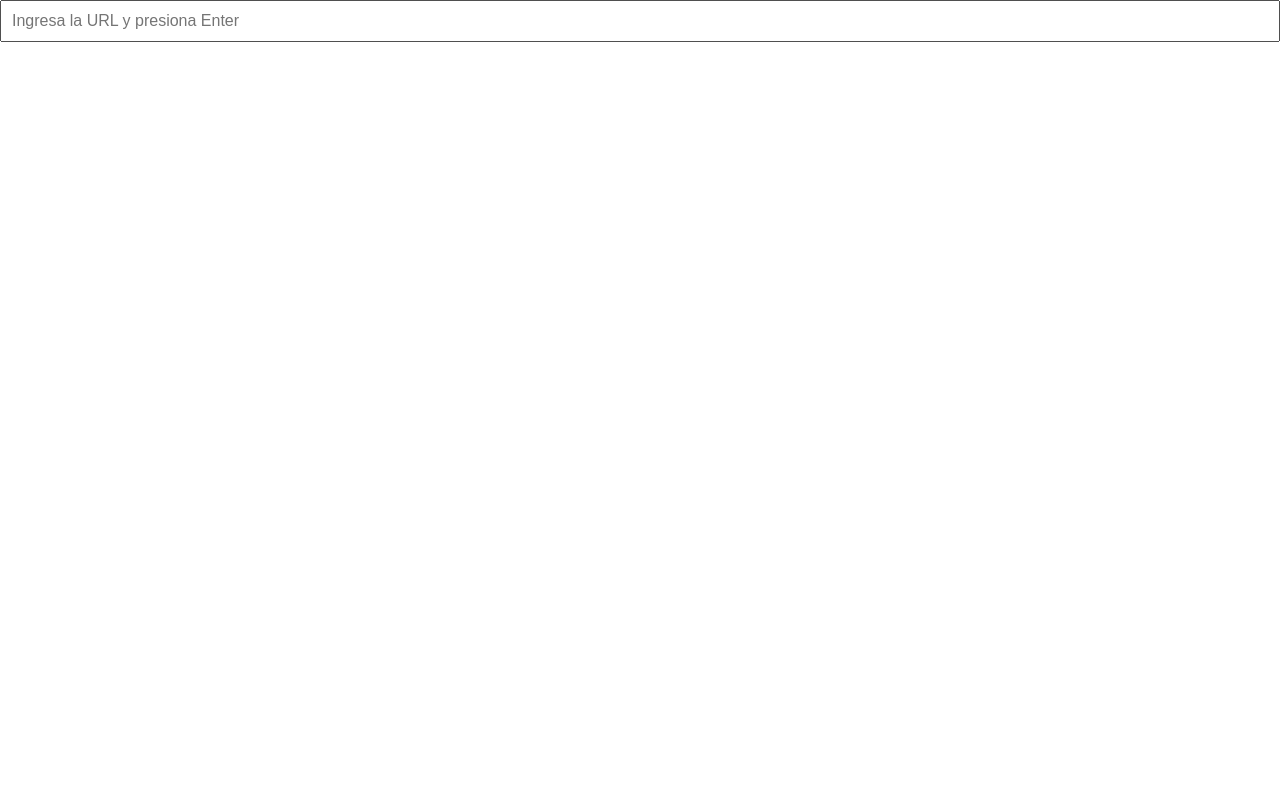
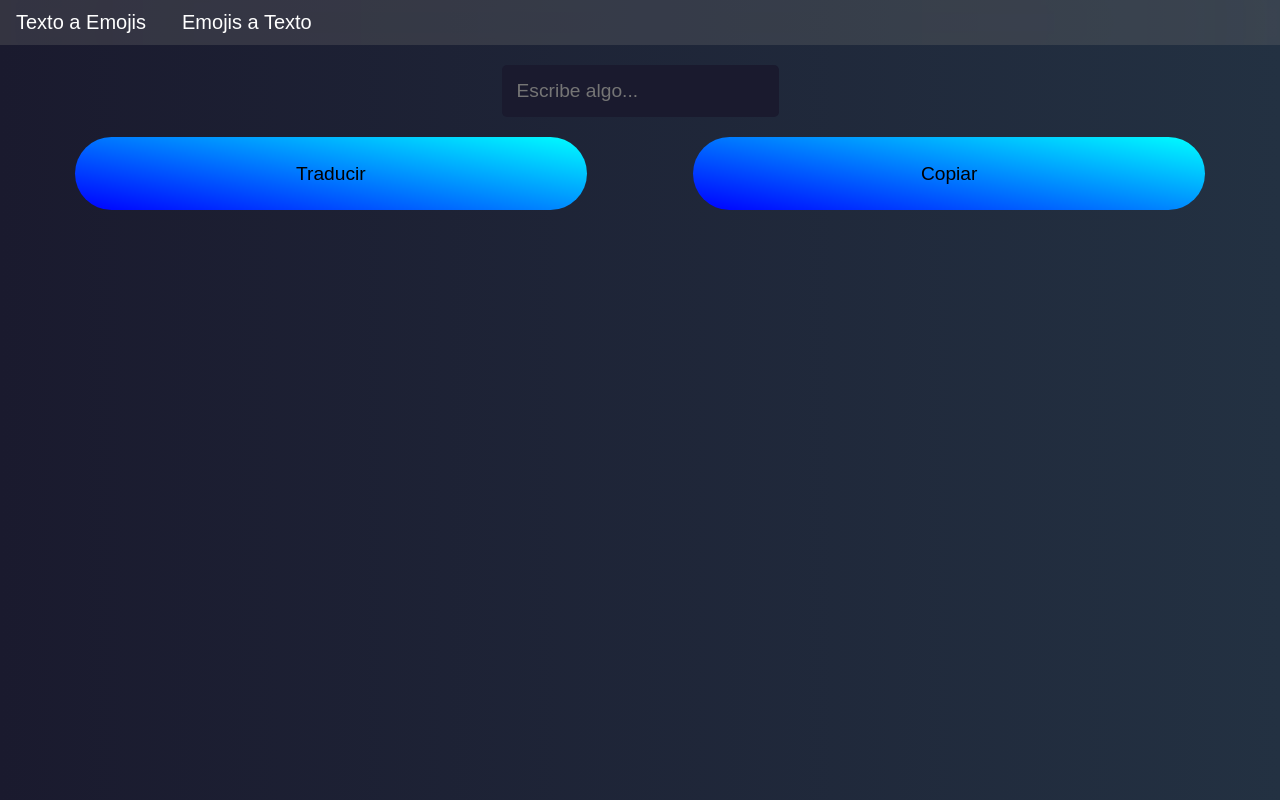
Before and after one commit to Coderhub1829/Juego, a plain HTML site: page index.html in a window 1280 px wide. Drawn offline with Linux system fonts and the light colour scheme.

Commit message:
Update index.html

```diff
--- a/index.html
+++ b/index.html
@@ -1,77 +1,185 @@
 <!DOCTYPE html>
-<html lang="es">
+<html lang="en">
 <head>
   <meta charset="UTF-8">
   <meta name="viewport" content="width=device-width, initial-scale=1.0">
-    <title>Navegador Web</title>
+
+  <link rel="icon" href="Ruizip.png">
+  <title>TraducText</title>
   <style>
     body {
+      font-family: 'Roboto', sans-serif;
+      background: linear-gradient(to right, #1a1a2e, #233142);
+      color: #c0c5ce;
+      margin: 0;
       padding: 0;
-            margin: 0;
-            overflow: hidden;
+
     }
 
-        iframe {
-            width: 100vw;
-            height: 100vh;
+    h1 {
+      font-size: 2.5em;
+      color: #45a049;
+    }
+
+
+
+    .button {
+
+      font-size: 20px;
+      background:none;
+      color: #fff;
       border: none;
+      margin: 10px;
+      border-radius: 5px;
+      cursor: pointer;
+      transition: background-color 0.3s ease;
+    }
+
+    .button:hover {
+      background:none;
+    }
+
+    #textToEmojiSection,
+    #emojiToTextSection {
+      display: none;
+      text-align: center;
     }
 
     input {
-            width: 100%;
-            padding: 10px;
-            box-sizing: border-box;
-            font-size: 16px;
-            margin-bottom: 10px;
+      padding: 15px;
+      margin-top: 20px;
+      font-size: 1.2em;
+      border:none;
+      border-radius: 5px;
+      background-color: #1a1a2e;
+      color:cyan;
+      outline: none;
     }
 
-        #resultado {
-            color: green;
+    .btn {
+      width:40vw;
+      display: inline-block;
+      font-size: 1.2em;
+      background: linear-gradient(190deg,cyan,blue);
+      padding: 2vw;
+      border-radius:10vw;
+      margin: 0 4vw;
+      border-style: none;
     }
 
-        #error {
-            color: red;
+    #emojiOutput,
+    #textOutput {
+      margin-top: 20px;
+      font-size: 2em;
+    }
+
+    #emojiCopy,
+    #textCopy {
+      margin-top: 20px;
+    }
+    .button-container{
+      width:100vw;
+      background:rgba(114,114,114,0.3);
+      backdrop-filter: blur(10vw);
+      backdrop-filter: blur(10vw);
     }
   </style>
 </head>
 <body>
 
-<input type="text" id="navegador" placeholder="Ingresa la URL y presiona Enter" onkeydown="handleKeyDown(event)">
-<div id="resultado"></div>
-<div id="error"></div>
+
+  <div class="button-container" >
+    <button class="button" onclick="showTextToEmoji()">Texto a Emojis</button>
+    <button class="button" onclick="showEmojiToText()">Emojis a Texto</button>
+  </div>
+
+  <!-- Translator from text to emojis -->
+  <div id="textToEmojiSection" style="display:block;">
+    <input type="text" id="textInput" placeholder="Escribe algo...">
+
+        <div id="emojiCopy">
+              <button class="btn"onclick="translateToEmoji()">Traducir</button>
+      <button class="btn"onclick="copyToClipboard('emojiOutput')">Copiar </button>
+    </div>
+    <div id="emojiOutput"></div>
+
+  </div>
+
+  <!-- Translator from emojis to text -->
+  <div id="emojiToTextSection">
+    <input type="text" id="emojiInput" placeholder="Pega tus emojis...">
+
+        <div id="textCopy">
+              <button class="btn"onclick="translateToText()">Traducir</button>
+      <button class="btn"onclick="copyToClipboard('textOutput')">Copiar </button>
+    </div>
+    <div id="textOutput"></div>
+
+  </div>
 
     <script>
-    const mostrarNavegador = () => {
-        let navegador = document.getElementById("navegador").value;
-        let resultado = document.getElementById("resultado");
-        let error = document.getElementById("error");
+    function showTextToEmoji() {
+      document.getElementById('textToEmojiSection').style.display = 'block';
+      document.getElementById('emojiToTextSection').style.display = 'none';
+    }
 
-        // Verificar si la URL es válida
-        if (isValidURL(navegador)) {
-            resultado.innerHTML = `<iframe src="${navegador}"></iframe>`;
-            error.innerHTML = ""; // Limpiar el mensaje de error si estaba presente
+    function showEmojiToText() {
+      document.getElementById('textToEmojiSection').style.display = 'none';
+      document.getElementById('emojiToTextSection').style.display = 'block';
+    }
+
+    const emojiMap = {
+      'a': '😊', 'b': '😃', 'c': '😁', 'd': '😎', 'e': '😍',
+      'f': '🥳', 'g': '😇', 'h': '😜', 'i': '🤓', 'j': '🤩',
+      'k': '😋', 'l': '😏', 'm': '😂', 'n': '🤔', 'o': '😅',
+      'p': '😄', 'q': '😆', 'r': '🙃', 's': '😉', 't': '😌',
+      'u': '😁', 'v': '😝', 'w': '🤗', 'x': '🤠', 'y': '😛',
+      'z': '😖',
+      ' ': ' ' // Add space mapping
+    };
+
+    function translateToEmoji() {
+      const inputText = document.getElementById('textInput').value.toLowerCase();
+      const emojiOutput = document.getElementById('emojiOutput');
+
+      let translatedText = '';
+      for (const char of inputText) {
+        if (char in emojiMap) {
+          translatedText += emojiMap[char];
         } else {
-            resultado.innerHTML = "";
-            error.innerHTML = "Esta página no se puede visualizar. Ingresa una URL válida.";
+          translatedText += char;
         }
       }
 
-    const handleKeyDown = (event) => {
-        if (event.key === "Enter") {
-            mostrarNavegador();
-            event.preventDefault();
+      emojiOutput.innerHTML = translatedText;
+    }
+
+    function translateToText() {
+      const emojiInput = document.getElementById('emojiInput').value;
+      const textOutput = document.getElementById('textOutput');
+
+      let translatedText = '';
+      for (const emoji of emojiInput) {
+        for (const key in emojiMap) {
+          if (emojiMap[key] === emoji) {
+            translatedText += key;
+          }
         }
       }
 
-    const isValidURL = (url) => {
-        try {
-            new URL(url);
-            return true;
-        } catch (error) {
-            return false;
+      textOutput.innerHTML = translatedText;
     }
+
+    function copyToClipboard(elementId) {
+      const outputElement = document.getElementById(elementId);
+      const textarea = document.createElement('textarea');
+      textarea.value = outputElement.innerText;
+      document.body.appendChild(textarea);
+      textarea.select();
+      document.execCommand('copy');
+      document.body.removeChild(textarea);
+      alert('Texto copiado al portapapeles');
     }
   </script>
-
 </body>
     </html>
```
Lines whose indentation alone changed are shown as unchanged.
